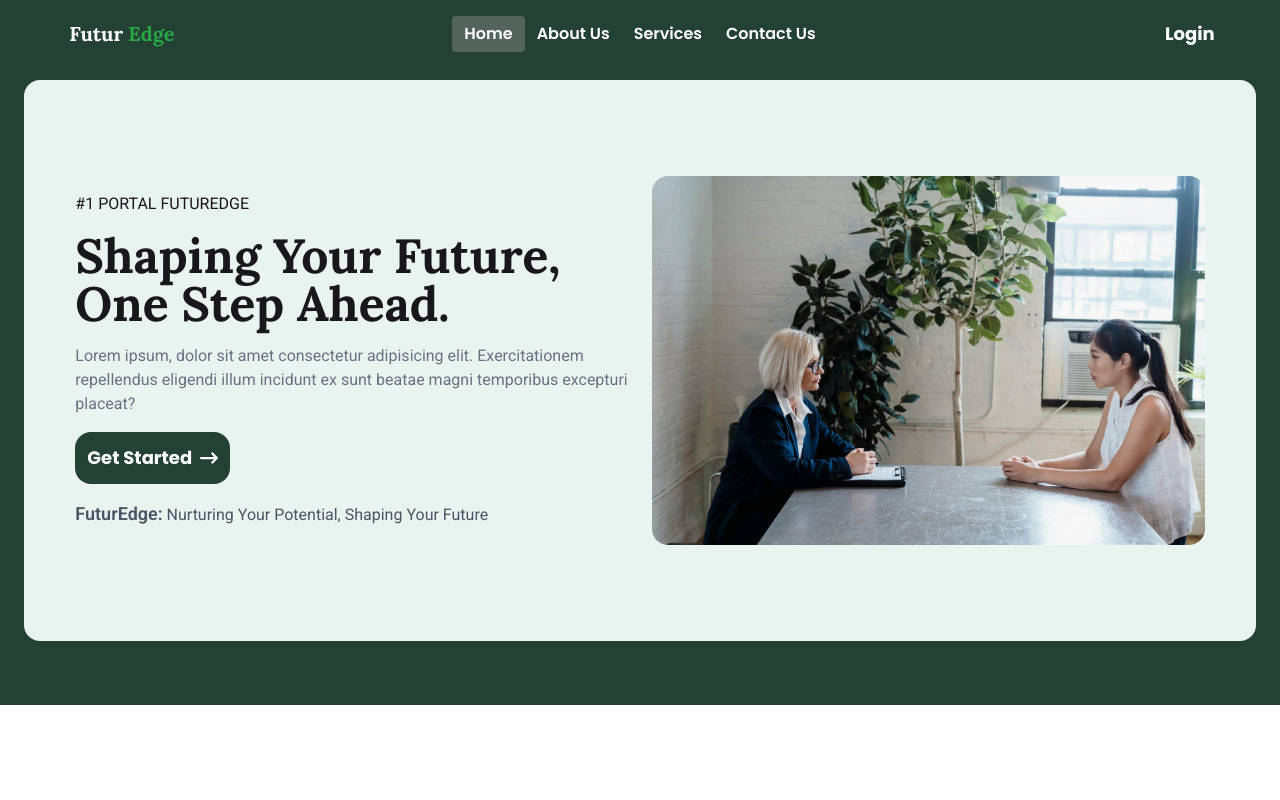
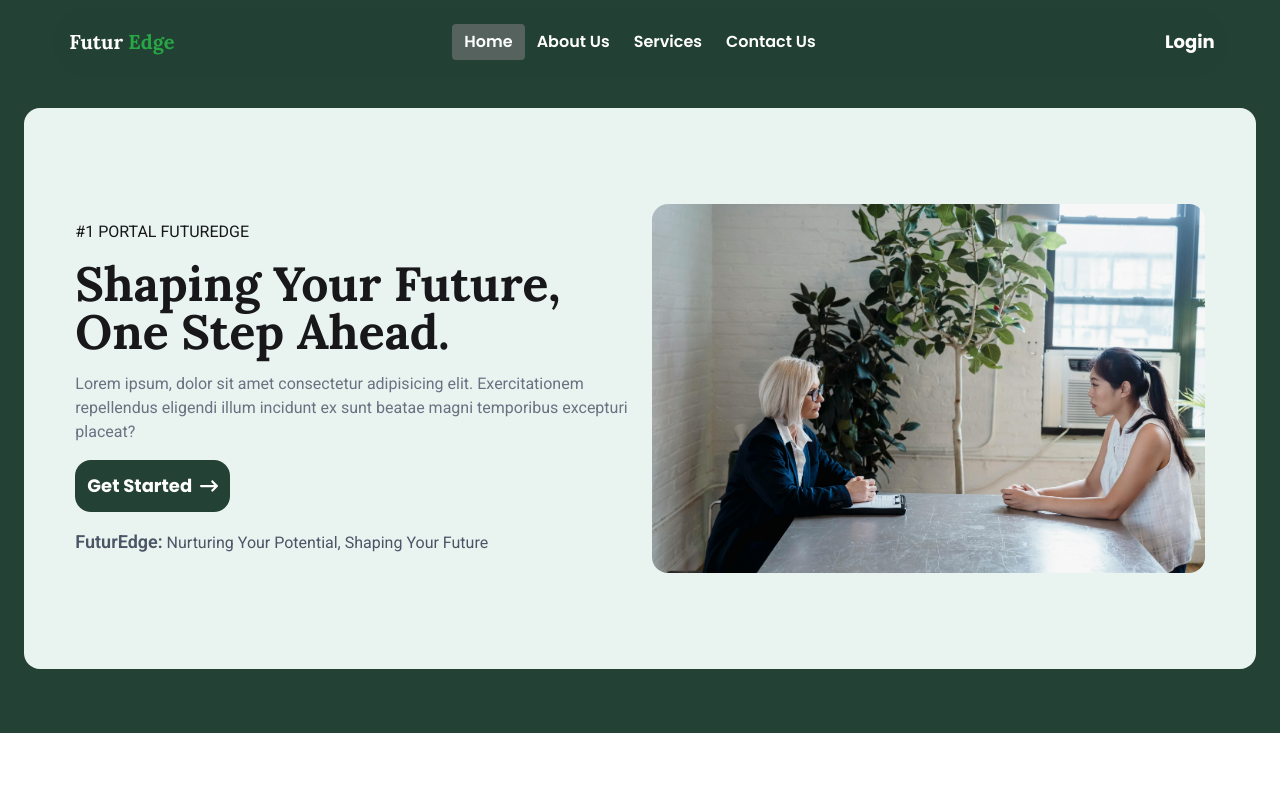
Before and after one commit to Humayun1318/FuturEdge, a React (Vite) app: page / in a window 1280 px wide. Shown: the top 800 px of the page. Built offline with nearby package versions, Linux system fonts and the light colour scheme; no server answers.

Commit message:
navbar fixed

```diff
--- a/src/layout/MainLayout.jsx
+++ b/src/layout/MainLayout.jsx
@@ -7,7 +7,7 @@ const MainLayout = () => {
   return (
     <div className="">
       <header className="  bg-[#244135]">
-        <nav className="w-11/12 mx-auto">
+        <nav className="w-11/12 mx-auto fixed top-2 left-0 right-0 z-200 bg-[#244135e1] rounded-full">
           <NavBar></NavBar>
         </nav>
       </header>
--- a/src/pages/Home/Home.jsx
+++ b/src/pages/Home/Home.jsx
@@ -21,7 +21,7 @@ const Home = () => {
   return (
     <div className="">
       {/* Home Banner */}
-      <section className="bg-[#244135]">
+      <section className="bg-[#244135] pt-24">
         <div className="px-6 pt-4 pb-16">
           <Banner></Banner>
         </div>
--- a/src/pages/Profile/Profile.jsx
+++ b/src/pages/Profile/Profile.jsx
@@ -66,7 +66,7 @@ const Profile = () => {
   );
 
   return (
-    <div className="min-h-screen bg-gradient-to-br from-gray-50 to-gray-100 py-8 px-4 relative">
+    <div className="min-h-screen bg-gradient-to-br from-gray-50 to-gray-100 py-8 px-4 relative pt-24">
       {/* Main Content - Becomes dim when modal is open */}
       <div
         className={`max-w-3xl mx-auto bg-white rounded-2xl border-0 overflow-hidden transition-all duration-200 ${
--- a/src/pages/ServiceDetails/ServiceDetails.jsx
+++ b/src/pages/ServiceDetails/ServiceDetails.jsx
@@ -65,7 +65,7 @@ const ServiceDetails = () => {
   if (!service) return <p>Loading service details...</p>;
 
   return (
-    <div className="max-w-10/12 mx-auto rounded-xl  overflow-hidden  my-24">
+    <div className="max-w-10/12 mx-auto rounded-xl  overflow-hidden  my-24 ">
       {/* service card */}
       <section className="md:flex ">
         {/* Image Section */}
--- a/src/pages/USPCardDetails/USPDetails.jsx
+++ b/src/pages/USPCardDetails/USPDetails.jsx
@@ -24,7 +24,7 @@ const USPDetails = () => {
   const { title, description, impact, benefits, applicability, icon } = uspCardDetails;
 
   return (
-    <div className="max-w-7xl mx-auto px-4 sm:px-6 lg:px-8 py-12">
+    <div className="max-w-7xl mx-auto px-4 sm:px-6 lg:px-8 py-12 pt-24">
       <div className="shadow-sm rounded-2xl">
         {/* Card Header */}
         <div className="bg-gradient-to-r from-blue-800 to-blue-600 p-6">
```
